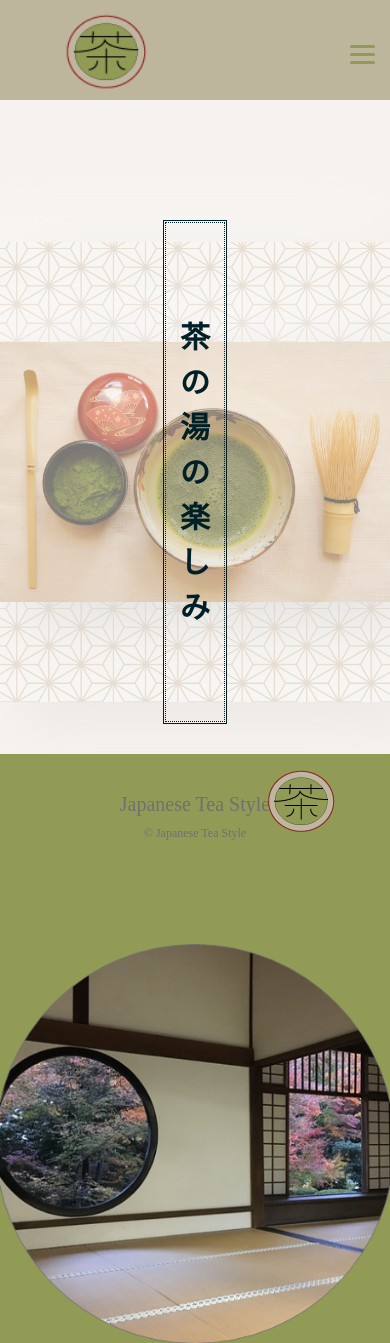
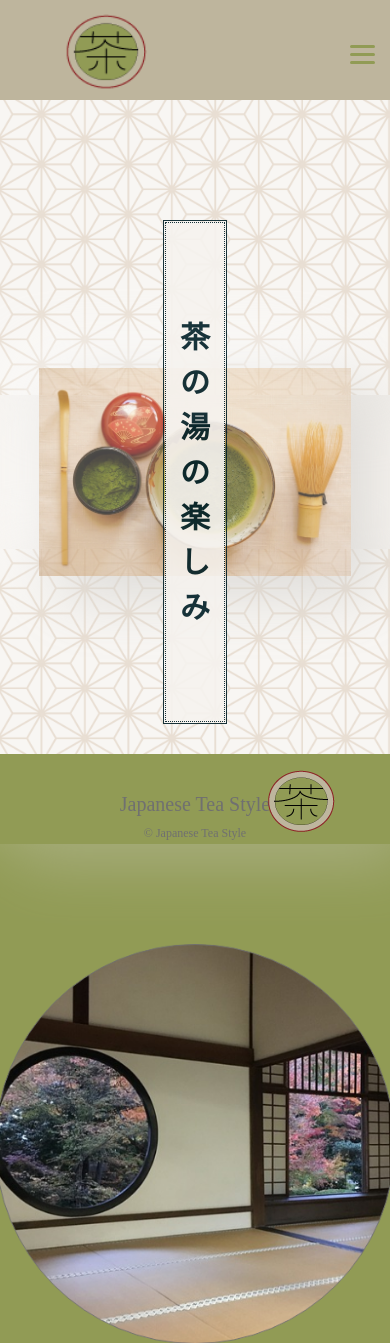
Before and after one commit to satokofuwa/tea, a PHP site: page / in a window 390 px wide; the page is wider, and only the part inside the window is pictured. Shown: the top 1343 px of that part. Run offline with PHP 8.4, Linux system fonts and the light colour scheme; some libraries are stand-ins or nearby versions; some web fonts are replaced.

Commit message:
mv-sp変更

```diff
--- a/css/style.css
+++ b/css/style.css
@@ -458,7 +458,6 @@
     height: 100%;
      display: flex;
      flex-direction: column;
-     justify-content: center;
      align-items: center;
   }
 
@@ -472,19 +471,23 @@
     font-size: 30px;
     margin:0;
     position:absolute;
+    background: #F6F3EF;
+    opacity: .9;
   }
   .mv-main{
-    opacity: 0.5;
+    opacity: .7;
+
+
   }
   .mv-sub {
-    position: initial;
+
     width: 100%;
-    height: 100px;
+
   }
   .mv-sub2{
-    position: initial;
+
     width: 100%;
-    height: 100px;
+
   }
   }
   /* 茶道とは */
```
